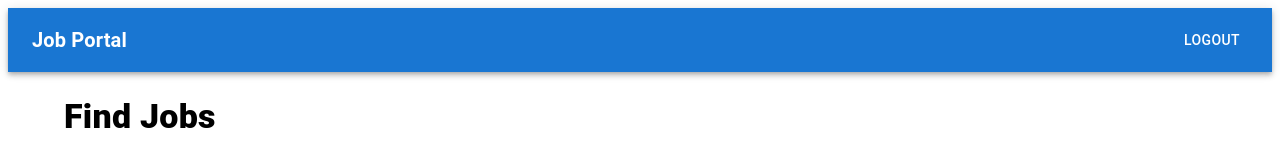
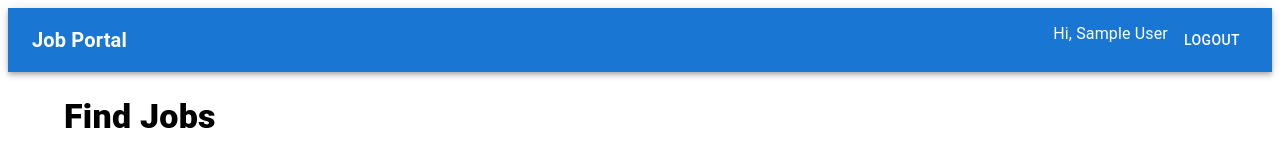
Before and after one commit to abindas123/Job-Portal-Main-Project-1-, a React (Vite) app in the folder Client/client/: page / in a window 1280 px wide. Shown: the top 148 px of the page. Built offline with nearby package versions, Linux system fonts and the light colour scheme; no server answers; sample sign-in values are in the browser's storage.

Commit message:
username added in home page

```diff
--- a/Client/client/src/Components/Navbar.jsx
+++ b/Client/client/src/Components/Navbar.jsx
@@ -1,9 +1,10 @@
-import { AppBar, Toolbar, Typography, Button, Stack } from "@mui/material";
+import { AppBar, Toolbar, Typography, Button, Stack,Box } from "@mui/material";
 import { Link as RouterLink, useNavigate } from "react-router-dom";
 import { useAuth } from "../Context/Authcontext";
 
 export default function Navbar() {
-  const { isAuthed, role, logout } = useAuth();
+  const { isAuthed, role, logout, } = useAuth();
+  const user = JSON.parse(localStorage.getItem("user"));
   const navigate = useNavigate();
 
   const handleLogout = () => {
@@ -34,11 +35,23 @@ export default function Navbar() {
               </Button>
             </>
           )}
+          {isAuthed&&(
+                     <Box sx={{ display: "flex", justifyContent: "center" }}>
+                       <Typography>
+                           Hi, {user.name}
+                       </Typography>
+                        </Box>
+          )}
 
           {isAuthed && role === "candidate" && (
+            <Box>
+
+
             <Button color="inherit" component={RouterLink} to="/candidate/applications">
               My Applications
             </Button>
+            </Box>
+
           )}
 
           {isAuthed && role === "employer" && (
```
